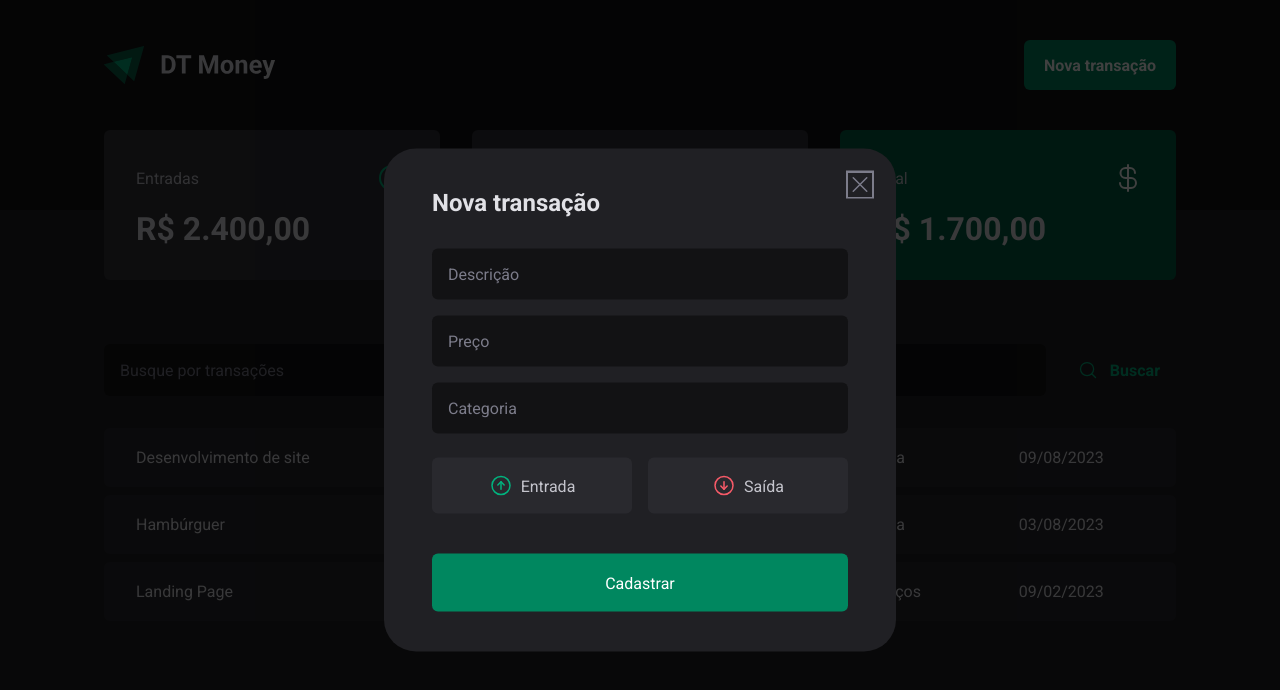
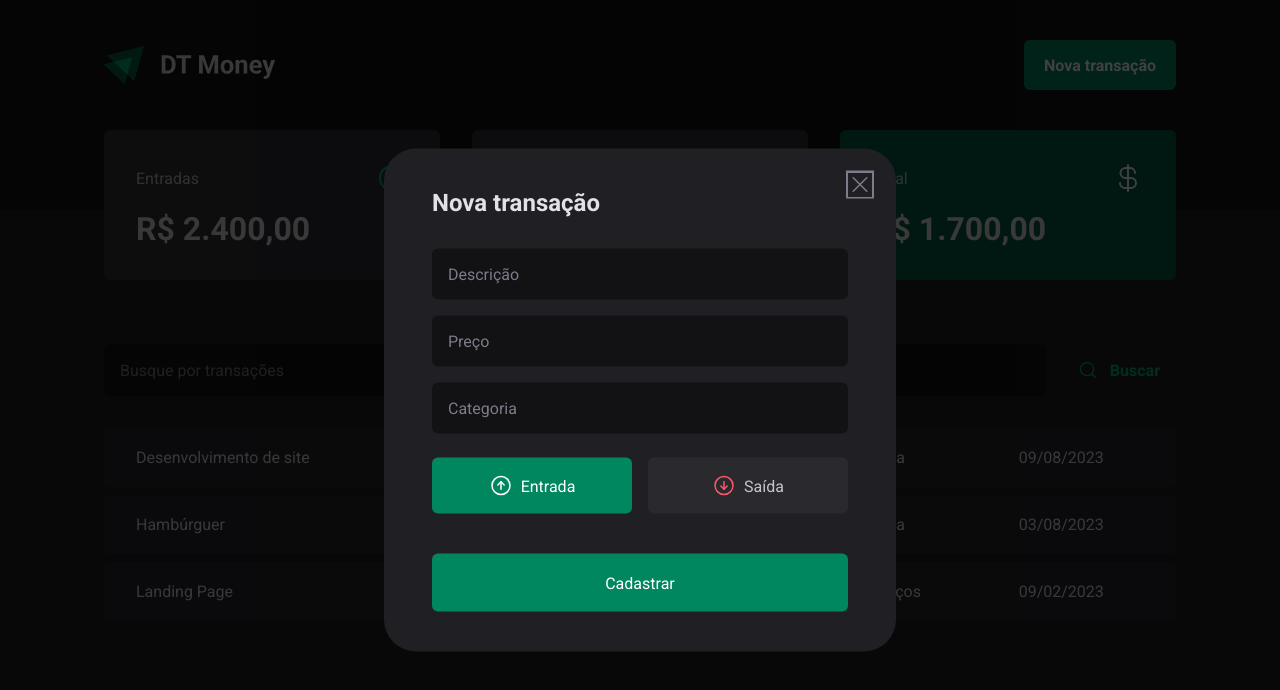
Before and after one commit to felipenobrg/dtmoney-react, a React (Vite) app: page / in a window 1280 px wide. Both pictures are taken after a click on the button "Nova transação". Shown: the top 690 px of the page. Built offline with nearby package versions, Linux system fonts and the light colour scheme; data requests are answered from the project's data file.

Commit message:
applying hook form in modal

```diff
--- a/server.json
+++ b/server.json
@@ -17,7 +17,7 @@
       "createdAt": "2023-08-03"
     },
     {
-      "id": 2,
+      "id": 3,
       "description": "Landing Page",
       "type": "income",
       "category": "Serviços",
--- a/src/components/NewTransactionModal/index.tsx
+++ b/src/components/NewTransactionModal/index.tsx
@@ -1,31 +1,41 @@
 import * as Dialog from "@radix-ui/react-dialog";
 import { ArrowCircleDown, ArrowCircleUp, X } from "phosphor-react";
-import * as z from 'zod';
+import * as z from "zod";
 import { zodResolver } from "@hookform/resolvers/zod";
-import { useForm } from "react-hook-form";
-import { CloseButton, Content, Overlay, TransactionType, TransactionTypeButton } from "./styles";
+import { Controller, useForm } from "react-hook-form";
+import {
+  CloseButton,
+  Content,
+  Overlay,
+  TransactionType,
+  TransactionTypeButton,
+} from "./styles";
 
 const newTransactionFormSchema = z.object({
   description: z.string(),
   price: z.number(),
   category: z.string(),
-  // type: z.enum(['income', 'outcome']),
-})
+  type: z.enum(["income", "outcome"]),
+});
 
-type newTransactionFormInputs = z.infer<typeof newTransactionFormSchema>
+type newTransactionFormInputs = z.infer<typeof newTransactionFormSchema>;
 
 export function NewTransactionModal() {
   const {
+    control,
     register,
     handleSubmit,
-     formState: { isSubmitting }
+    formState: { isSubmitting },
   } = useForm<newTransactionFormInputs>({
-    resolver: zodResolver(newTransactionFormSchema)
-  })
+    resolver: zodResolver(newTransactionFormSchema),
+    defaultValues: {
+      type: "income",
+    },
+  });
 
   async function handleCreateNewTransaction(data: newTransactionFormInputs) {
-    await new Promise(resolve => setTimeout(resolve, 2000))
-    console.log(data)
+    await new Promise((resolve) => setTimeout(resolve, 2000));
+    console.log(data);
   }
 
   return (
@@ -36,7 +46,7 @@
         <Dialog.Title>Nova transação</Dialog.Title>
 
         <CloseButton>
-          <X size={24}/>
+          <X size={24} />
         </CloseButton>
 
         <form onSubmit={handleSubmit(handleCreateNewTransaction)}>
@@ -44,23 +54,32 @@
             type="text"
             placeholder="Descrição"
             required
-          {...register('description')}
+            {...register("description")}
           />
 
           <input
             type="text"
             placeholder="Preço"
             required
-          {...register('price', { valueAsNumber: true})}
+            {...register("price", { valueAsNumber: true })}
           />
+
           <input
             type="text"
             placeholder="Categoria"
             required
-          {...register('category')}
+            {...register("category")}
           />
 
-          <TransactionType>
+          <Controller
+            control={control}
+            name="type"
+            render={({ field }) => {
+              return (
+                <TransactionType
+                  onValueChange={field.onChange}
+                  value={field.value}
+                >
                   <TransactionTypeButton variant="income" value="income">
                     <ArrowCircleUp size={24} />
                     Entrada
@@ -71,8 +90,13 @@
                     Saída
                   </TransactionTypeButton>
                 </TransactionType>
+              );
+            }}
+          />
 
-          <button type="submit" disabled={isSubmitting}>Cadastrar</button>
+          <button type="submit" disabled={isSubmitting}>
+            Cadastrar
+          </button>
         </form>
       </Content>
     </Dialog.Portal>
```
Lines whose indentation alone changed are shown as unchanged.
